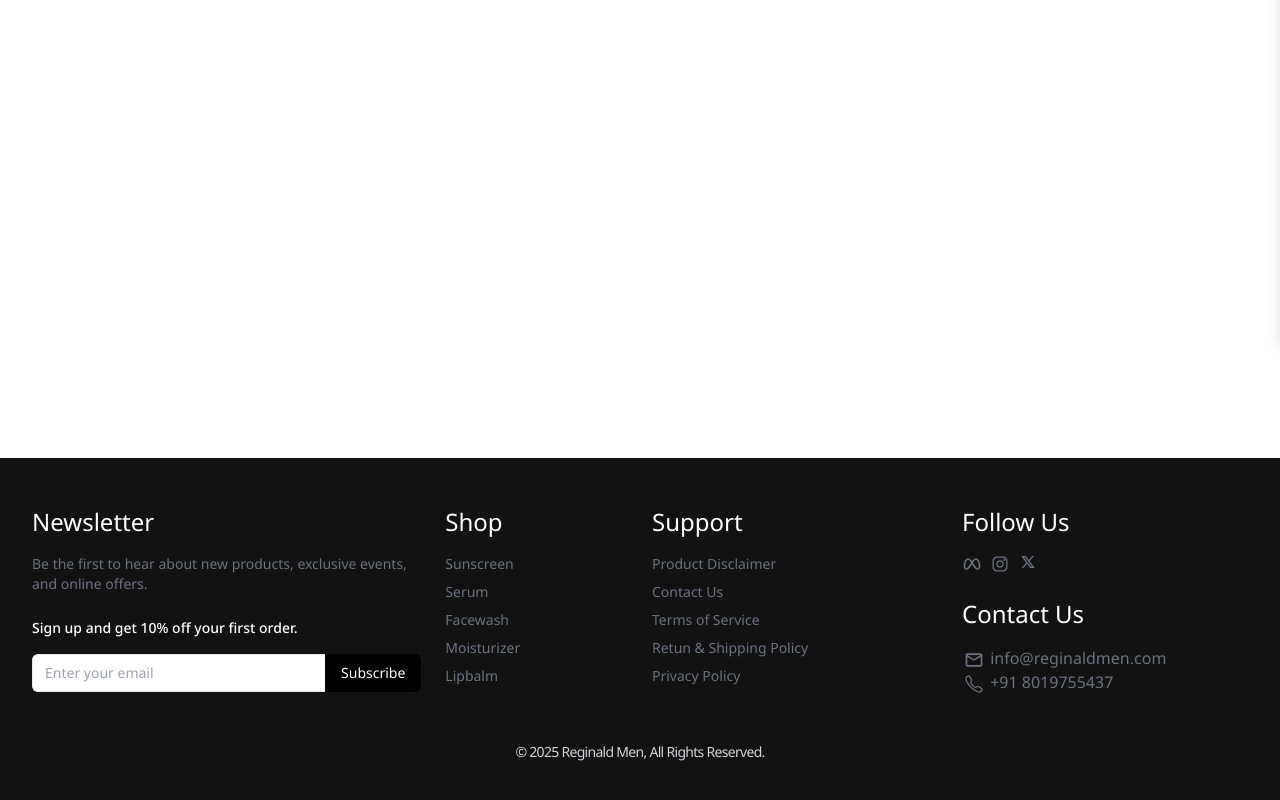
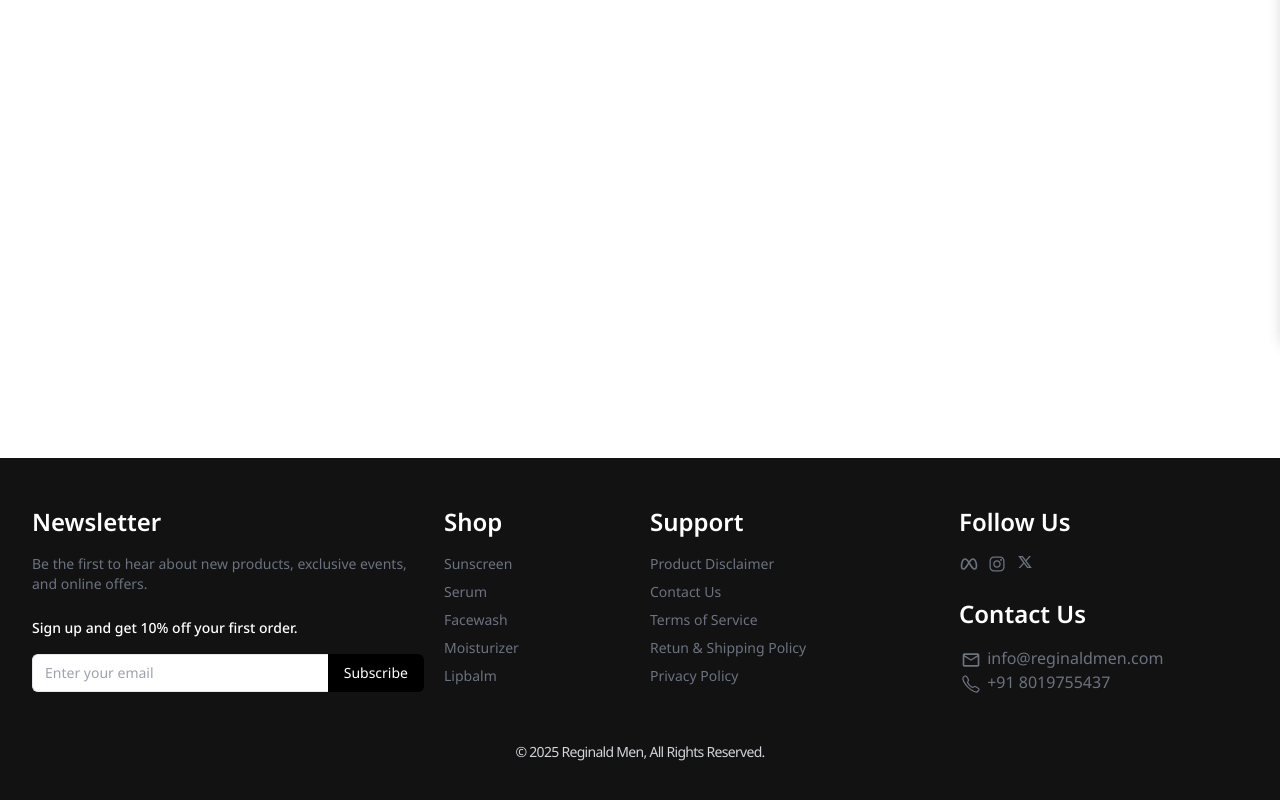
Before and after one commit to NeeraJkumarkondabattula/Rabbit, a React (Vite) app in the folder client/: page / in a window 1280 px wide. Shown: the part 462-1262 px from the top of the page. Built offline with nearby package versions, Linux system fonts and the light colour scheme; a web font is replaced by a local one.

Commit message:
Footer Updated

```diff
--- a/client/src/components/Layout/Footer.jsx
+++ b/client/src/components/Layout/Footer.jsx
@@ -9,9 +9,9 @@ import { IoCallOutline } from "react-icons/io5";
 const Footer = () => {
   return (
     <footer className=" py-12 bg-[#121212] text-white">
-      <div className="container mx-auto grid grid-cols-1 md:grid-cols-12 gap-6 px-8">
+      <div className="container mx-auto grid grid-cols-1 md:grid-cols-12 gap-5 px-8">
         <div className="col-span-4">
-          <h3 className="text-2xl text-white mb-4">Newsletter</h3>
+          <h3 className="text-2xl text-white mb-4 font-semibold">Newsletter</h3>
           <p className="text-gray-500 mb-6 text-sm">
             Be the first to hear about new products, exclusive events, and
             online offers.
@@ -31,67 +31,94 @@ const Footer = () => {
           </form>
         </div>
         <div className="col-span-2">
-          <h3 className="text-2xl text-white mb-4">Shop</h3>
+          <h3 className="text-2xl text-white mb-4 font-semibold">Shop</h3>
           <ul className="space-y-2 text-gray-500 text-sm">
             <li>
-              <Link to="/" className="hover:text-white transition-colors">
+              <Link
+                to="/sunscreen"
+                className="hover:text-white transition-colors"
+              >
                 Sunscreen
               </Link>
             </li>
             <li>
-              <Link to="/" className="hover:text-white transition-colors">
+              <Link to="/serum" className="hover:text-white transition-colors">
                 Serum
               </Link>
             </li>
             <li>
-              <Link to="/" className="hover:text-white transition-colors">
+              <Link
+                to="/facewash"
+                className="hover:text-white transition-colors"
+              >
                 Facewash
               </Link>
             </li>
             <li>
-              <Link to="/" className="hover:text-white transition-colors">
+              <Link
+                to="/moisturizer"
+                className="hover:text-white transition-colors"
+              >
                 Moisturizer
               </Link>
             </li>
             <li>
-              <Link to="/" className="hover:text-white transition-colors">
+              <Link
+                to="/lipbalm"
+                className="hover:text-white transition-colors"
+              >
                 Lipbalm
               </Link>
             </li>
           </ul>
         </div>
         <div className="col-span-3">
-          <h3 className="text-2xl text-white mb-4">Support</h3>
+          <h3 className="text-2xl text-white mb-4 font-semibold">Support</h3>
           <ul className="space-y-2 text-gray-500 text-sm">
             <li>
-              <Link to="/" className="hover:text-white transition-colors">
+              <Link
+                to="/product-disclaimer"
+                className="hover:text-white transition-colors"
+              >
                 Product Disclaimer
               </Link>
             </li>
             <li>
-              <Link to="/" className="hover:text-white transition-colors">
+              <Link
+                to="/contact"
+                className="hover:text-white transition-colors"
+              >
                 Contact Us
               </Link>
             </li>
             <li>
-              <Link to="/" className="hover:text-white transition-colors">
+              <Link
+                to="/terms-and-services"
+                className="hover:text-white transition-colors"
+              >
                 Terms of Service
               </Link>
             </li>
             <li>
-              <Link to="/" className="hover:text-white transition-colors">
+              <Link
+                to="/retun-policy"
+                className="hover:text-white transition-colors"
+              >
                 Retun & Shipping Policy
               </Link>
             </li>
             <li>
-              <Link to="/" className="hover:text-white transition-colors">
+              <Link
+                to="/privacy-policy"
+                className="hover:text-white transition-colors"
+              >
                 Privacy Policy
               </Link>
             </li>
           </ul>
         </div>
         <div className="col-span-3">
-          <h3 className="text-2xl text-white mb-4">Follow Us</h3>
+          <h3 className="text-2xl text-white mb-4 font-semibold">Follow Us</h3>
           <ul className="space-x-2 text-gray-500 flex text-sm">
             <li>
               <Link
@@ -116,7 +143,9 @@ const Footer = () => {
             </li>
           </ul>
           <div className=" items-center text-gray-500 mt-6">
-            <h3 className="text-2xl text-white mb-4">Contact Us</h3>
+            <h3 className="text-2xl text-white mb-4 font-semibold">
+              Contact Us
+            </h3>
             <Link to="mailto:info@reginaldmen.com" className="block">
               <MdOutlineMail className="w-6 h-5 inline-block text-sm" />{" "}
               info@reginaldmen.com
```
